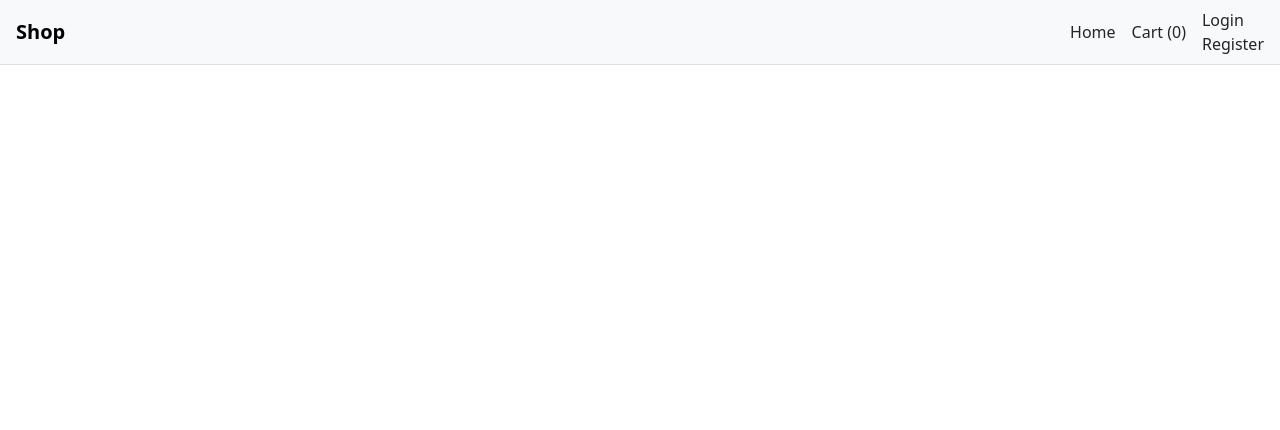
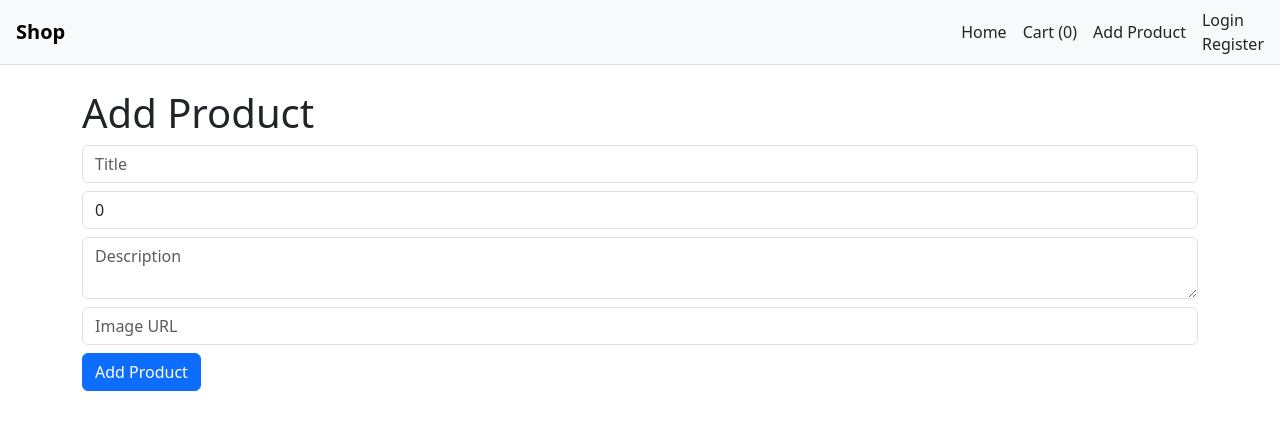
Before and after one commit to mbogarin/advanced-ecommerce-firebase, a React (Vite) app: page /add-product in a window 1280 px wide. Shown: the top 430 px of the page. Built offline with nearby package versions, Linux system fonts and the light colour scheme; no server answers.

Commit message:
added product creation functionality

```diff
--- a/src/App.tsx
+++ b/src/App.tsx
@@ -12,6 +12,7 @@ import { useEffect, useState } from "react";
 import Login from "./pages/Login";
 import Register from "./pages/Register";
 import Profile from "./pages/Profile";
+import AddProduct from "./pages/AddProduct";
 
 import AuthGuard from "./components/AuthGuard";
 
@@ -68,6 +69,10 @@ export default function App() {
 						Cart ({totalItems})
 					</Link>
 
+					<Link className="nav-link" to="/add-product">
+						Add Product
+					</Link>
+
 					{/*//= AUTH LINKS: */}
 
 					{user ? (
@@ -118,6 +123,8 @@ export default function App() {
 						</AuthGuard>
 					}
 				/>
+				{/*//= Add Product:  */}
+				<Route path="/add-product" element={<AddProduct />} />
 
 				{/*//= Login: */}
 				<Route
--- a/src/components/ProductCard.tsx
+++ b/src/components/ProductCard.tsx
@@ -28,7 +28,7 @@ export default function ProductCard({ product }: { product: Product }) {
 				// width={120}
 				onError={(e) => {
 					(e.target as HTMLImageElement).src =
-						"https://via.placeholder.com/120";
+						"https://placehold.co/120x120";
 				}}
 			/>
 			<div className="card-body d-flex flex-column">
--- /dev/null
+++ b/src/pages/AddProduct.tsx
@@ -0,0 +1,67 @@
+import { useState } from "react";
+import { addDoc, collection } from "firebase/firestore";
+import { db } from "../firebase/firebaseConfig";
+
+export default function AddProduct() {
+	const [title, setTitle] = useState("");
+	const [price, setPrice] = useState(0);
+	const [description, setDescription] = useState("");
+	const [image, setImage] = useState("");
+
+	const handleSubmit = async (e: React.FormEvent) => {
+		e.preventDefault();
+
+		await addDoc(collection(db, "products"), {
+			title,
+			price: Number(price),
+			description,
+			image,
+			category: "custom",
+			rating: {
+				rate: 0,
+				count: 0,
+			},
+		});
+
+		alert("Product added!");
+	};
+
+	return (
+		<div className="container py-4">
+			<h1>Add Product</h1>
+
+			<form onSubmit={handleSubmit}>
+				<input
+					className="form-control mb-2"
+					placeholder="Title"
+					value={title}
+					onChange={(e) => setTitle(e.target.value)}
+				/>
+
+				<input
+					className="form-control mb-2"
+					type="number"
+					placeholder="Price"
+					value={price}
+					onChange={(e) => setPrice(e.target.value)}
+				/>
+
+				<textarea
+					className="form-control mb-2"
+					placeholder="Description"
+					value={description}
+					onChange={(e) => setDescription(e.target.value)}
+				/>
+
+				<input
+					className="form-control mb-2"
+					placeholder="Image URL"
+					value={image}
+					onChange={(e) => setImage(e.target.value)}
+				/>
+
+				<button className="btn btn-primary">Add Product</button>
+			</form>
+		</div>
+	);
+}
```
